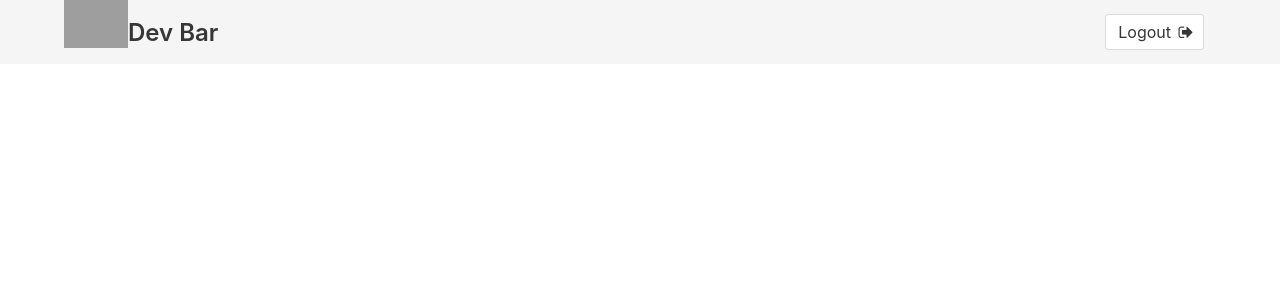
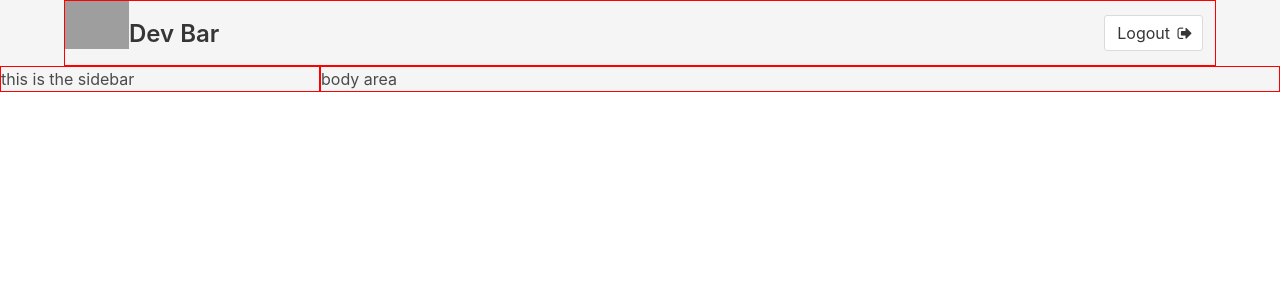
Before and after one commit to EJMason/barambe-admin, a React (Create React App) app: page / in a window 1280 px wide. Shown: the top 300 px of the page. Built offline with nearby package versions, Linux system fonts and the light colour scheme; grey boxes are pictures that could not be loaded.

Commit message:
added sidebar layout

```diff
--- a/src/App.js
+++ b/src/App.js
@@ -1,6 +1,7 @@
 import React, { Component } from 'react';
 
 import Navbar from './navbar/Navbar.container';
+import Sidebar from './sidebar/Sidebar.container';
 
 // ! ESlint disble rule ! //
 /*eslint jsx-a11y/href-no-hash:0 */
@@ -8,8 +9,21 @@ import Navbar from './navbar/Navbar.container';
 class App extends Component {
   render() {
     return (
-      <div className="container">
-        <Navbar />
+      <div>
+        <div className="container is-widescreen red">
+          <Navbar />
+        </div>
+        <div className="columns is-mobile is-gapless">
+
+          {/* this is the sidebar */}
+          <div className="column is-one-quarter red">
+            <Sidebar />
+          </div>
+          <div className="column red">
+            body area
+          </div>
+        </div>
+
       </div>
     );
   }
--- /dev/null
+++ b/src/sidebar/Sidebar.container.js
@@ -0,0 +1,19 @@
+import React, { Component } from 'react';
+
+export default class Sidebar extends Component {
+
+  constructor(props) {
+    super(props);
+    this.state = {
+      val: ''
+    }
+  }
+
+  render() {
+    return (
+      <div>
+        this is the sidebar
+      </div>
+    )
+  }
+}
--- /dev/null
+++ b/src/styles/partials/_dashboard.scss
@@ -0,0 +1,4 @@
+
+.green-bg {
+  background-color: $blue;
+}
--- /dev/null
+++ b/src/styles/partials/_helpers.scss
@@ -0,0 +1,4 @@
+
+.red {
+  border: 1px solid red;
+}
```
Also changed, not shown: src/styles/main.sass (+7 -1 lines), src/styles/main.css.
